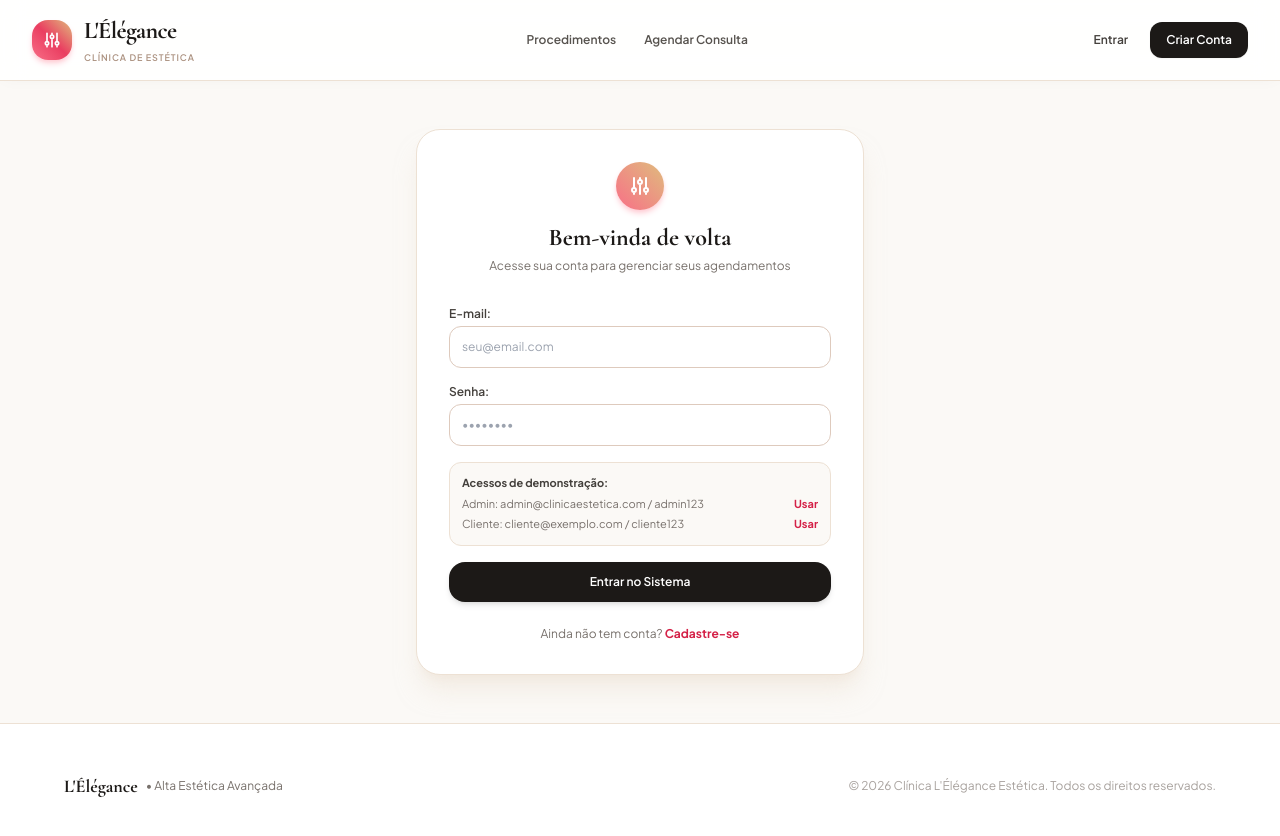
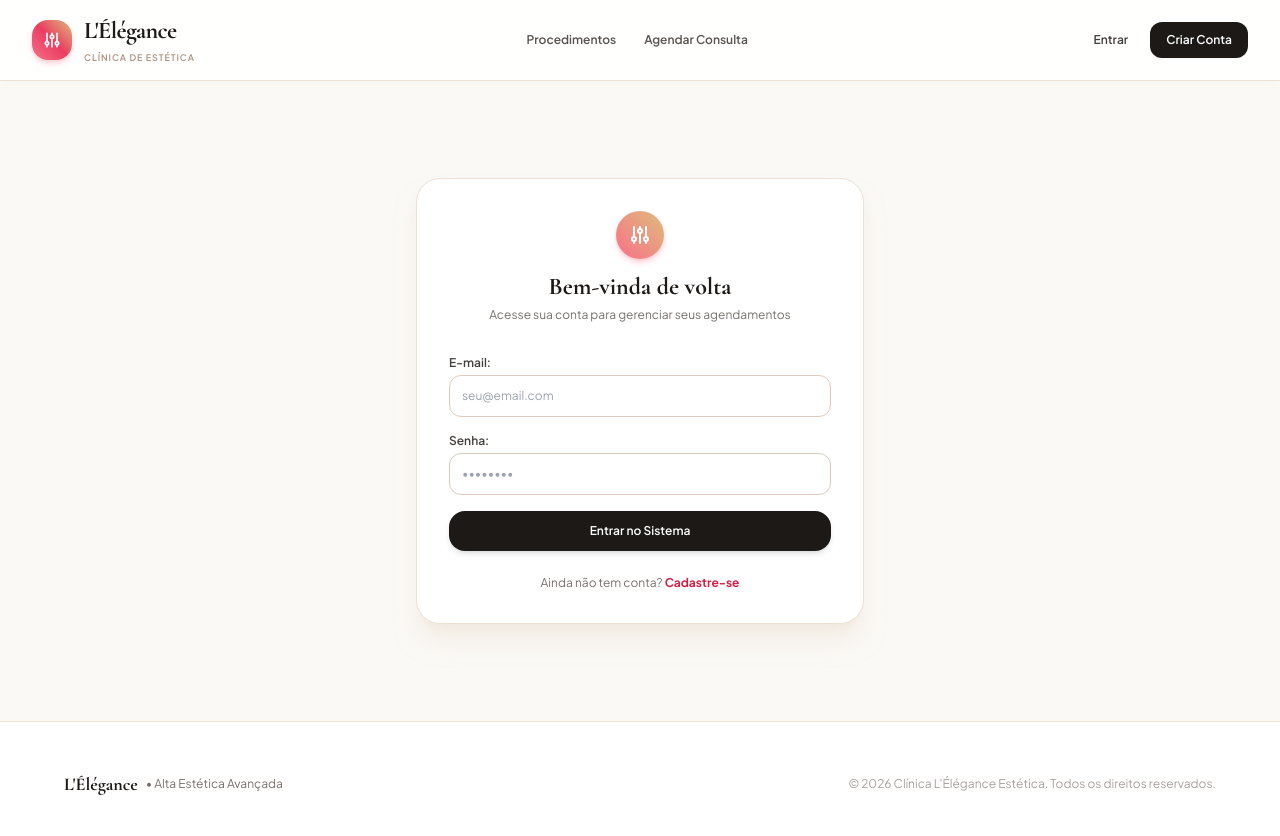
Before and after one commit to luizodonel/estetica, an Angular app in the folder estetica-web/: page /login in a window 1280 px wide. Shown: the top 836 px of the page. Built offline with nearby package versions, Linux system fonts and the light colour scheme.

Commit message:
refactor: remover caixa de credenciais de demonstracao da tela de login

```diff
--- a/estetica-web/src/app/features/auth/login.component.ts
+++ b/estetica-web/src/app/features/auth/login.component.ts
@@ -51,19 +51,6 @@ import { AuthService } from '../../core/services/auth.service';
               class="w-full p-3 rounded-xl border border-nude-300 text-xs focus:ring-2 focus:ring-rose-400 focus:outline-none" />
           </div>
 
-          <!-- Credenciais de Teste Rápidas -->
-          <div class="p-3 rounded-xl bg-nude-50 border border-nude-200 text-[11px] text-stone-500 space-y-1">
-            <span class="font-bold text-stone-700 block">Acessos de demonstração:</span>
-            <div class="flex justify-between items-center">
-              <span>Admin: admin&#64;clinicaestetica.com / admin123</span>
-              <button type="button" (click)="preencher('admin@clinicaestetica.com', 'admin123')" class="text-rose-600 font-bold hover:underline">Usar</button>
-            </div>
-            <div class="flex justify-between items-center">
-              <span>Cliente: cliente&#64;exemplo.com / cliente123</span>
-              <button type="button" (click)="preencher('cliente@exemplo.com', 'cliente123')" class="text-rose-600 font-bold hover:underline">Usar</button>
-            </div>
-          </div>
-
           <button
             type="submit"
             [disabled]="carregando()"
@@ -95,11 +82,6 @@ export class LoginComponent {
   carregando = signal<boolean>(false);
   erro = signal<string | null>(null);
 
-  preencher(e: string, s: string): void {
-    this.email = e;
-    this.senha = s;
-  }
-
   entrar(): void {
     if (!this.email || !this.senha) return;
     this.carregando.set(true);
```
